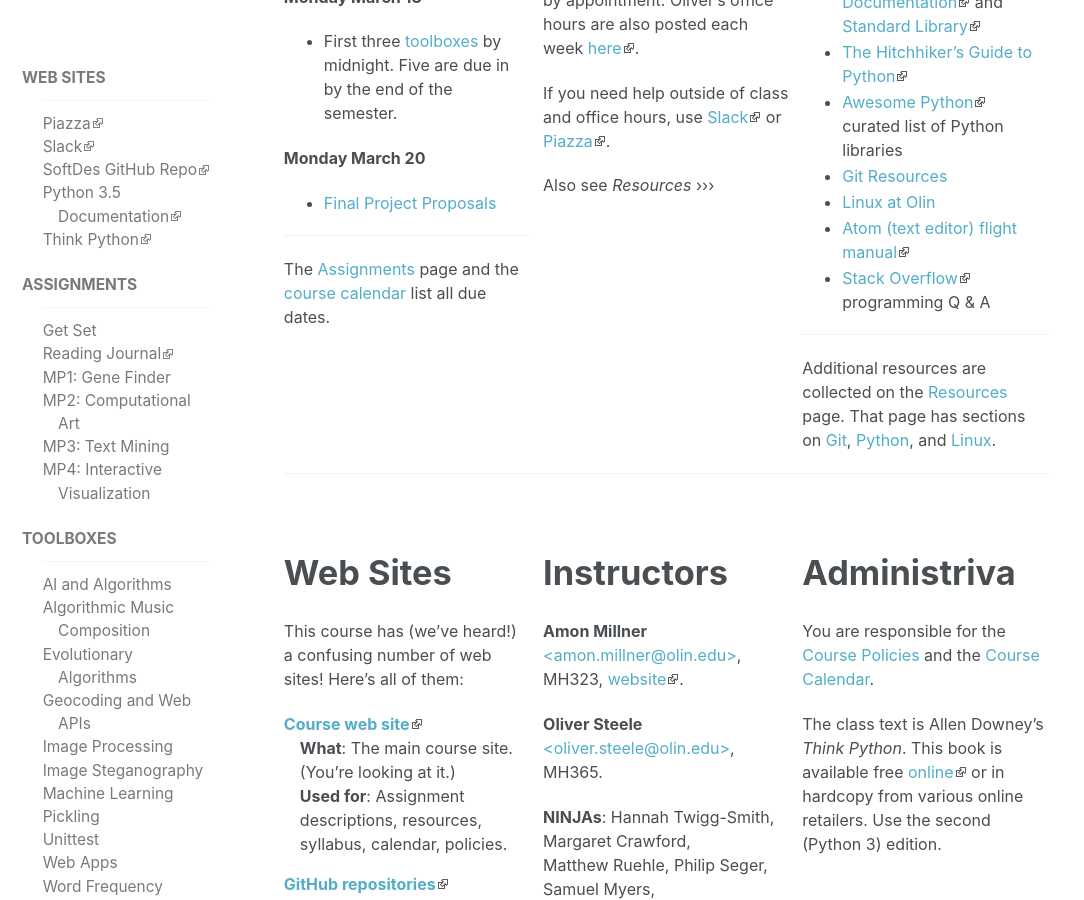
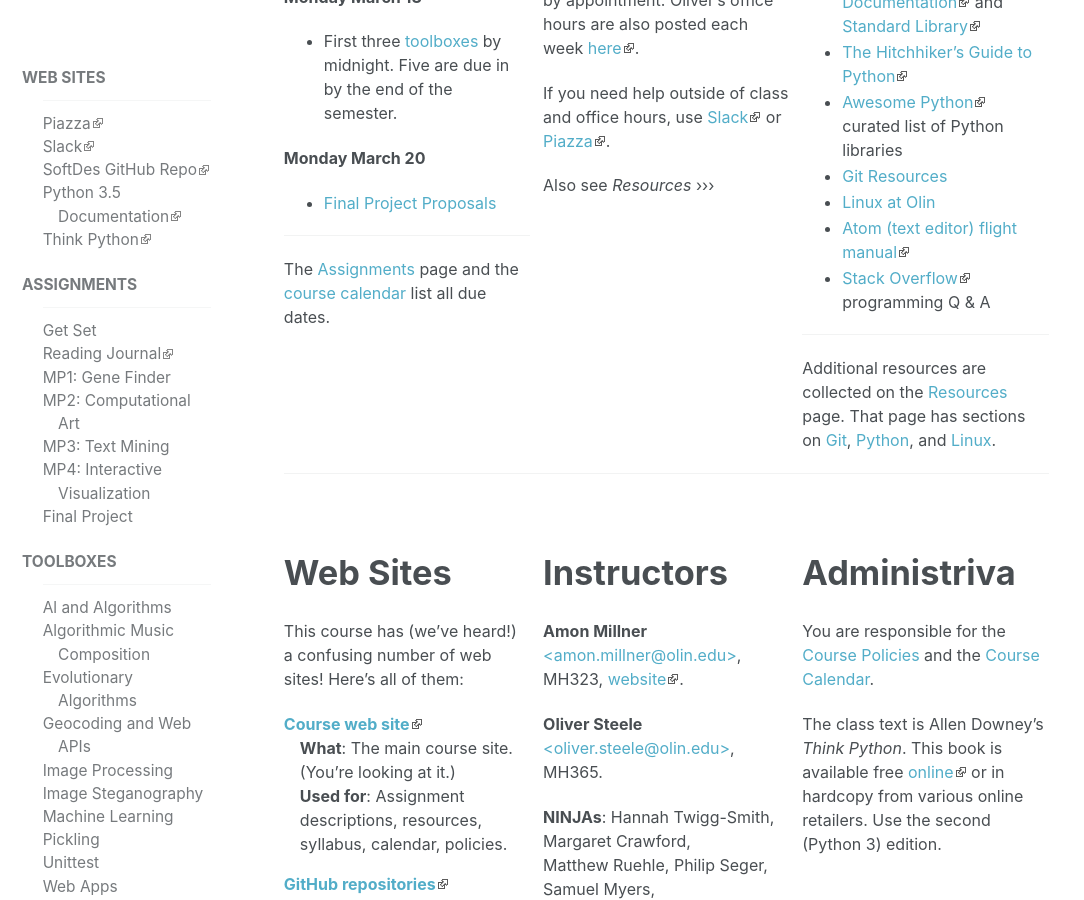
Before and after one commit to sd17spring/sd17spring.github.io, a Jekyll site: the page built from _pages/home.html, in a window 1280 px wide and 900 px high, scrolled down 563 px. Shown: the whole window, without its empty margins (0-1084 px from the left). Built offline with Jekyll 4.4.1, drawn with Linux system fonts in a browser that asks for light colours.

Commit message:
add final project to nav

```diff
--- a/_data/navigation.yml
+++ b/_data/navigation.yml
@@ -44,6 +44,8 @@
         url: /assignments/mini-project-3-text-mining/
       - title: "MP4: Interactive Visualization"
         url: /assignments/mini-project-4-interactive-visualization/
+      - title: "Final Project"
+        url: /assignments/final-project/
 
   - title: Toolboxes
     url: /toolboxes/
```
